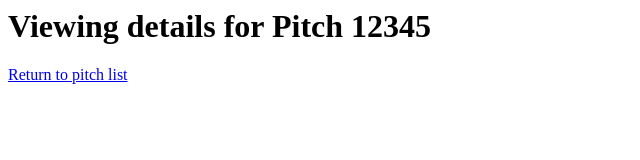
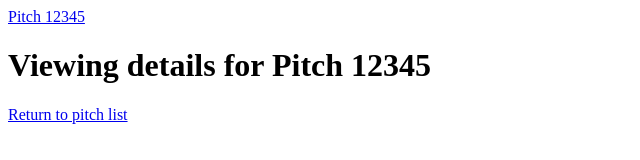
Before and after one commit to westinbaker/westinbaker.github.io, a plain HTML site: page details.html in a window 1280 px wide. Shown: the whole page, without its empty margins (0-640 px from the left). Drawn offline with Linux system fonts and the light colour scheme.

Commit message:
details.html

```diff
--- a/details.html
+++ b/details.html
@@ -1,3 +1,4 @@
+<a href="details.html">Pitch 12345</a>
 <html>
   <head>
     <title>Pitch 12345 details</title>
```
